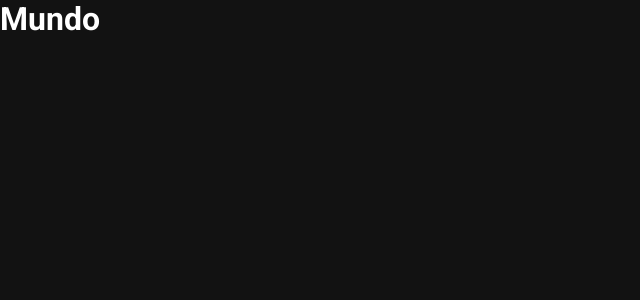
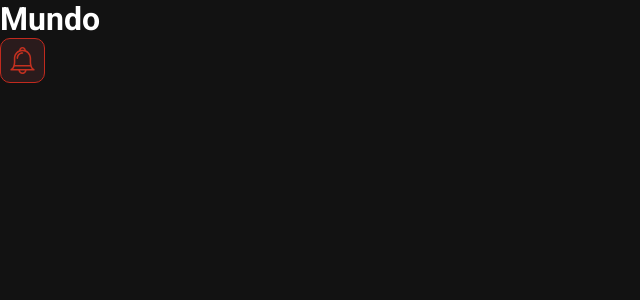
Before and after one commit to Diego-Sant/flastats, a React (Vite) app in the folder frontend/: page / in a window 1280 px wide. Shown: the top 300 px of the page, without its empty margins (0-640 px from the left). Built offline with nearby package versions, Linux system fonts and the light colour scheme.

Commit message:
First component

```diff
--- a/frontend/src/App.tsx
+++ b/frontend/src/App.tsx
@@ -1,5 +1,12 @@
+import NotificationButton from "./components/NotificationButton";
+
 function App() {
-  return <h1>Mundo</h1>;
+  return (
+    <>
+      <h1>Mundo</h1>
+      <NotificationButton />
+    </>
+  );
 }
 
 export default App;
--- /dev/null
+++ b/frontend/src/components/NotificationButton/index.tsx
@@ -0,0 +1,12 @@
+import Notification from "../../assets/img/notification-icon.svg";
+import "./styles.css";
+
+function NotificationButton() {
+  return (
+    <div className="flastats-red-btn">
+      <img className="bellnot" src={Notification} alt="Notificação" />
+    </div>
+  );
+}
+
+export default NotificationButton;
--- /dev/null
+++ b/frontend/src/components/NotificationButton/styles.css
@@ -0,0 +1,16 @@
+.bellnot {
+    filter: invert(25%) sepia(41%) saturate(3527%) hue-rotate(345deg) brightness(93%) contrast(98%);
+    width: 27px;
+  }
+
+.flastats-red-btn {
+    height: 45px;
+    width: 45px;
+    background: rgba(255, 107, 114, 0.1);
+    border: 1px solid #c22a1e;
+    border-radius: 10px;
+    display: flex;
+    align-items: center;
+    justify-content: center;
+    cursor: pointer;
+}
```
Also changed, not shown: frontend/src/assets/img/notification-icon.svg (added).
